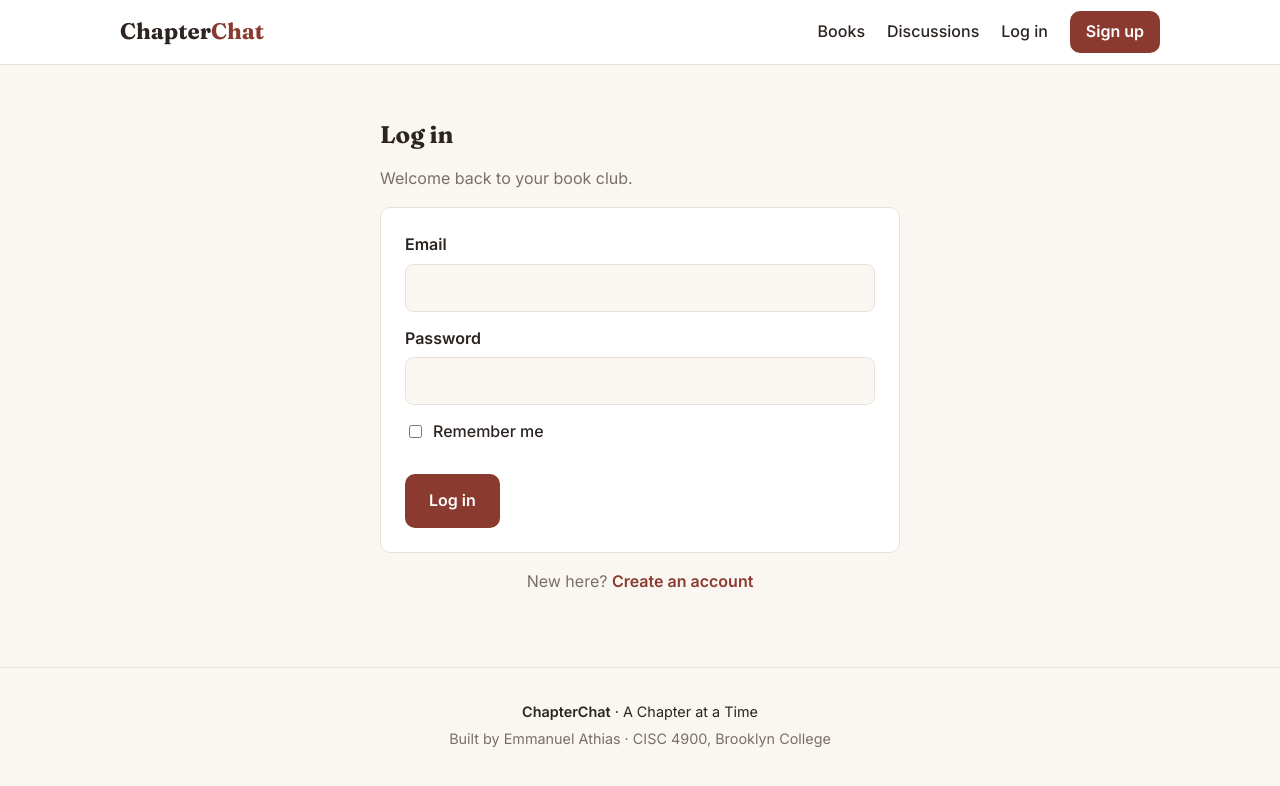
After one commit to Aolkji/Chapter, a Flask app: page /login in a window 1280 px wide. The commit adds this page. Shown: the top 786 px of the page. Run offline with Flask 3, Linux system fonts and the light colour scheme.

Commit message:
Wired up Flask-Login and locked book editing to only logged-in users

```diff
--- a/backend/app.py
+++ b/backend/app.py
@@ -1,10 +1,12 @@
 import os
 from flask import Flask
+from flask_login import LoginManager
 from dotenv import load_dotenv
 
-from models import db
+from models import db, User
 from routes.main_routes import main
 from routes.books_routes import books
+from routes.auth_routes import auth
 
 # Load environment variables from .env file
 load_dotenv()
@@ -42,6 +44,15 @@ def create_app():
     app.config["SQLALCHEMY_TRACK_MODIFICATIONS"] = False
 
     db.init_app(app)
+    login_manager = LoginManager()
+    login_manager.login_view = "auth.login"
+    login_manager.login_message = "Please log in to access this page."
+    login_manager.login_message_category = "error"
+    login_manager.init_app(app)
+
+    @login_manager.user_loader
+    def load_user(user_id):
+        return db.session.get(User, int(user_id))
 
     with app.app_context():
         db.create_all()
@@ -49,6 +60,7 @@ def create_app():
     # Register route blueprints (add auth, books, reviews, discussions here later)
     app.register_blueprint(main)
     app.register_blueprint(books)
+    app.register_blueprint(auth)
 
     return app
 
--- a/backend/models.py
+++ b/backend/models.py
@@ -1,12 +1,13 @@
 from datetime import datetime
 
 from flask_sqlalchemy import SQLAlchemy
+from flask_login import UserMixin
 from werkzeug.security import generate_password_hash, check_password_hash
 
 db = SQLAlchemy()
 
 
-class User(db.Model):
+class User(db.Model, UserMixin):
     __tablename__ = "users"
 
     id = db.Column(db.Integer, primary_key=True)
--- a/backend/routes/auth_routes.py
+++ b/backend/routes/auth_routes.py
@@ -7,7 +7,7 @@ auth = Blueprint("auth", __name__)
 
 # REGISTER: show the form (GET) and create a new user (POST)
 
-auth.route("/register", methods=["GET", "POST"])
+@auth.route("/register", methods=["GET", "POST"])
 def register():
     if current_user.is_authenticated:
         flash("You are already logged in.", "info")
@@ -15,7 +15,7 @@ def register():
 
     if request.method == "POST":
         username = request.form.get("username", "").strip()
-        email = request.form.get("email", "").strip()
+        email = request.form.get("email", "").strip().lower()
         password = request.form.get("password", "").strip()
         confirm = request.form.get("confirm", "").strip()
 
@@ -37,7 +37,7 @@ def register():
                 # Re-show the form with what they already typed but not the password
             return render_template("register.html", username=username, email=email)
 
-        user =User(username=username, email=email)
+        user = User(username=username, email=email)
         user.set_password(password)
         db.session.add(user)
         db.session.commit()
@@ -62,7 +62,7 @@ def login():
 
         user = User.query.filter_by(email=email).first()
 
-        if user or not user.check_password(password):
+        if not user or not user.check_password(password):
             flash("Invalid email or password.", "error")
             return render_template("login.html", email=email)
 
@@ -71,8 +71,8 @@ def login():
 
 
         next_page = request.args.get("next")
-        if next_page or next_page.startswith("/"):
-            redirect(next_page)
+        if next_page and next_page.startswith("/"):
+           return redirect(next_page)
         return redirect(url_for("main.index"))
 
     return render_template("login.html")
--- a/backend/routes/books_routes.py
+++ b/backend/routes/books_routes.py
@@ -1,4 +1,5 @@
 from flask import Blueprint, render_template, request, redirect, url_for, flash
+from flask_login import login_required
 
 from models import db, Book
 
@@ -25,6 +26,7 @@ def read_book_form():
 
 # CREATE: show the form (GET) and save a new book (POST)
 @books.route("/add", methods=["GET", "POST"])
+@login_required
 def add_book():
     if request.method == "POST":
         data, errors = read_book_form()
@@ -54,6 +56,7 @@ def book_detail(book_id):
 
 # UPDATE: show the form filled in (GET) and save changes (POST)
 @books.route("/<int:book_id>/edit", methods=["GET", "POST"])
+@login_required
 def edit_book(book_id):
     book = db.get_or_404(Book, book_id)
 
@@ -78,6 +81,7 @@ def edit_book(book_id):
 
 # DELETE: POST only, so a link click or page visit can't delete a book
 @books.route("/<int:book_id>/delete", methods=["POST"])
+@login_required
 def delete_book(book_id):
     book = db.get_or_404(Book, book_id)
     title = book.title
--- a/frontend/static/css/style.css
+++ b/frontend/static/css/style.css
@@ -475,3 +475,26 @@ button.btn {
 .panel h2 {
     font-size: 1.3rem;
 }
+
+/* ---------- Auth ---------- */
+.nav-user{
+    color: var(--muted);
+}
+
+.form-footer {
+    text-align: center;
+    margin-top: 16px;
+    color: var(--muted);
+}
+
+.form-footer a {
+    color: var(--accent);
+    font-weight: 600;
+}
+
+.form-card label.checkbox {
+    display: flex;
+    align-items: center;
+    gap: 8px;
+    font-weight: 500;
+}
--- a/frontend/templates/base.html
+++ b/frontend/templates/base.html
@@ -16,8 +16,14 @@
             <ul class="nav-links">
                 <li><a href="{{ url_for('main.index') }}">Books</a></li>
                 <li><a href="#">Discussions</a></li>
-                <li><a href="#">Log in</a></li>
-                <li><a href="#" class="btn btn-small">Sign up</a></li>
+
+                {%if current_user.is_authenticated%}
+                    <li class="nav-user">Hi, {{ current_user.username }}</li>
+                    <li><a href="{{ url_for('auth.logout') }}">Log out</a></li>
+                {%else%}
+                    <li><a href="{{ url_for('auth.login') }}">Log in</a></li>
+                    <li><a href="{{ url_for('auth.register') }}" class="btn btn-small">Sign up</a></li>
+                {%endif%}
             </ul>
         </div>
     </nav>
--- a/frontend/templates/book_detail.html
+++ b/frontend/templates/book_detail.html
@@ -37,6 +37,7 @@
 
                 <p class="muted added-on">Added {{ book.created_at.strftime("%B %d, %Y") }}</p>
 
+                {% if current_user.is_authenticated %}
                 <div class="detail-actions">
                     <a href="{{ url_for('books.edit_book', book_id=book.id) }}" class="btn btn-outline">Edit</a>
                     <form method="POST" action="{{ url_for('books.delete_book', book_id=book.id) }}"
@@ -46,6 +47,8 @@
                 </div>
             </div>
         </div>
+        {% endif %}
+
 
         <!-- Placeholders for later phases -->
         <div class="detail-sections">
--- /dev/null
+++ b/frontend/templates/login.html
@@ -0,0 +1,32 @@
+{% extends "base.html" %}
+
+{% block title %}Log in · ChapterChat{% endblock %}
+
+{% block content %}
+<section class="section">
+    <div class="container narrow">
+        <h1>Log in</h1>
+        <p class="muted">Welcome back to your book club.</p>
+
+        <form method="POST" action="{{ url_for('auth.login', next=request.args.get('next')) }}" class="form-card">
+            <label for="email">Email</label>
+            <input type="email" id="email" name="email" value="{{ email or '' }}" required>
+
+            <label for="password">Password</label>
+            <input type="password" id="password" name="password" required>
+
+            <label class="checkbox">
+                <input type="checkbox" name="remember"> Remember me
+            </label>
+
+            <div class="form-actions">
+                <button type="submit" class="btn">Log in</button>
+            </div>
+        </form>
+
+        <p class="form-footer">
+            New here? <a href="{{ url_for('auth.register') }}">Create an account</a>
+        </p>
+    </div>
+</section>
+{% endblock %}
```
Also changed, not shown: frontend/templates/register.html (added, +34 -0 lines), instance/chapterchat.db.
